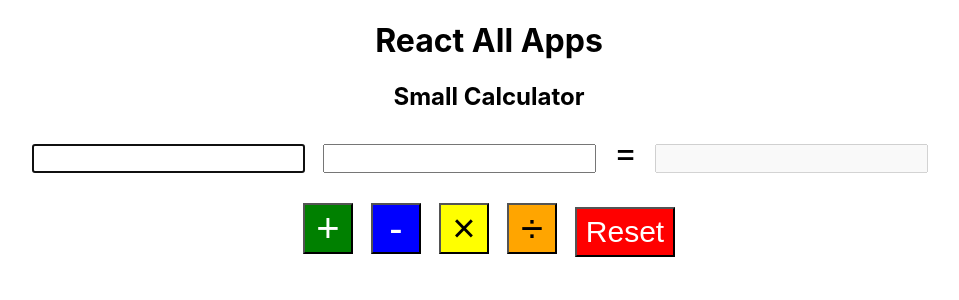
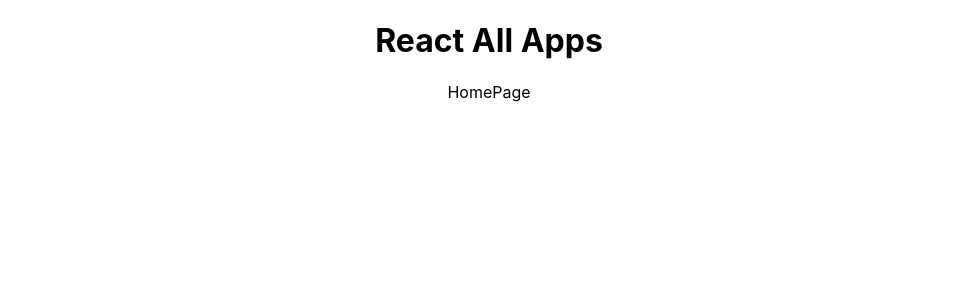
Before and after one commit to gitcoder-23/react-todo-app-tutorial, a React (Create React App) app: page / in a window 1280 px wide. Shown: the top 300 px of the page, without its empty margins (151-1110 px from the left). Built offline with nearby package versions, Linux system fonts and the light colour scheme.

Commit message:
new component added

```diff
--- a/src/App.js
+++ b/src/App.js
@@ -13,8 +13,8 @@
       <div className="App">
         <h1>React All Apps</h1>
         <Routes>
-          <Route exact path="/calculator" element={<HomePage />} />
-          <Route exact path="/" element={<SmallCalculator />} />
+          <Route exact path="/" element={<HomePage />} />
+          <Route exact path="/calculator" element={<SmallCalculator />} />
           <Route exact path="/counter" element={<Counter />} />
           <Route exact path="/view" element={<ViewTodo />} />
           <Route exact path="/create" element={<CreateTodo />} />
```
